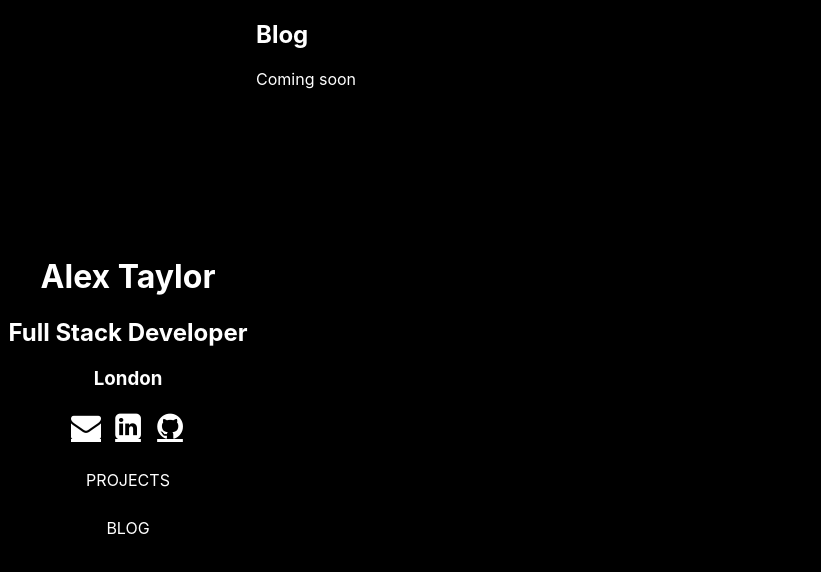
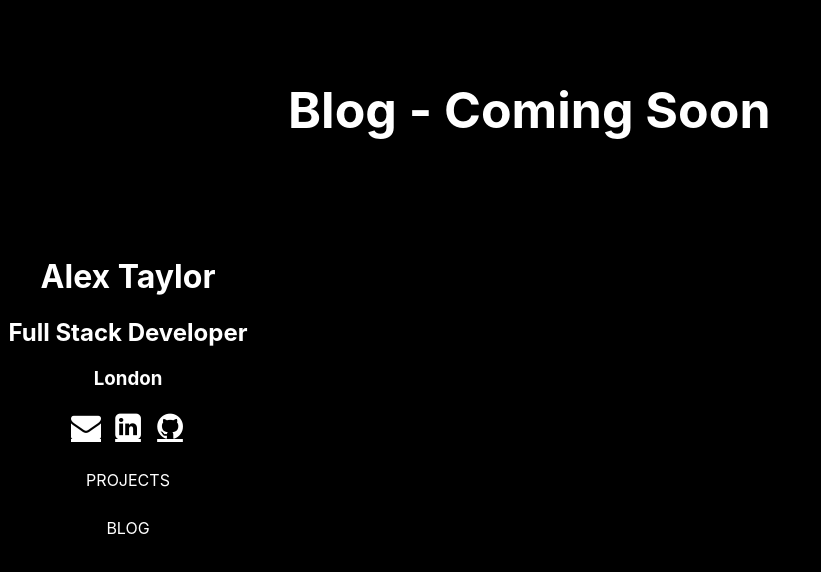
Before and after one commit to ataylor95/personal-site, a React (Create React App) app: page /blog in a window 1280 px wide. Shown: the top 572 px of the page, without its empty margins (0-821 px from the left). Built offline with nearby package versions, Linux system fonts and the light colour scheme.

Commit message:
update title section of blog page

```diff
--- a/src/pages/blog/blog.tsx
+++ b/src/pages/blog/blog.tsx
@@ -5,10 +5,7 @@ import Page from '../../components/page/page';
 const Blog: React.FC = () => {
     return (
       <Page>
-        <div>
-          <h2>Blog</h2>
-          <p>Coming soon</p>
-        </div>
+        <h2 className="page__main__header">Blog - Coming Soon</h2>
       </Page>
     );
   }
```
